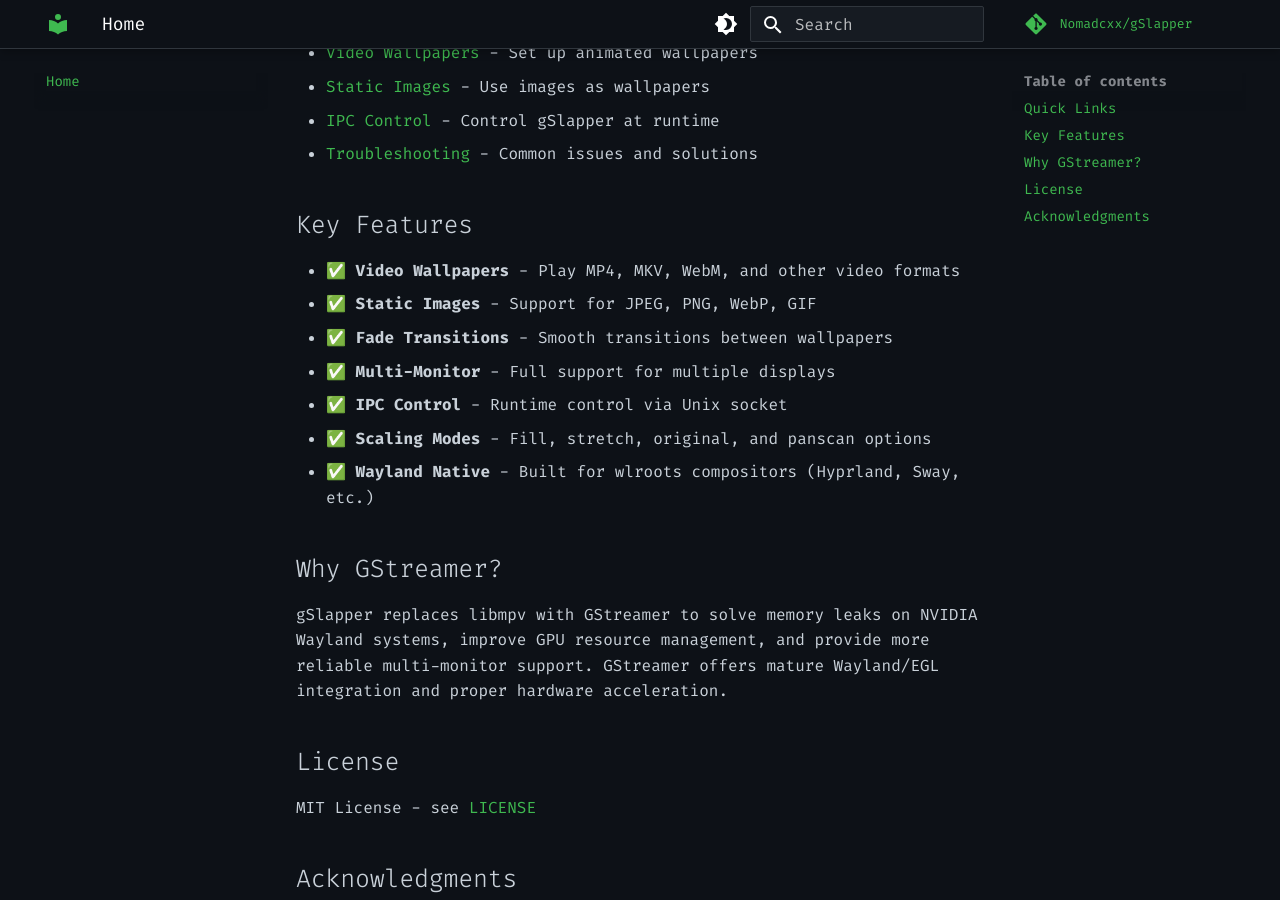
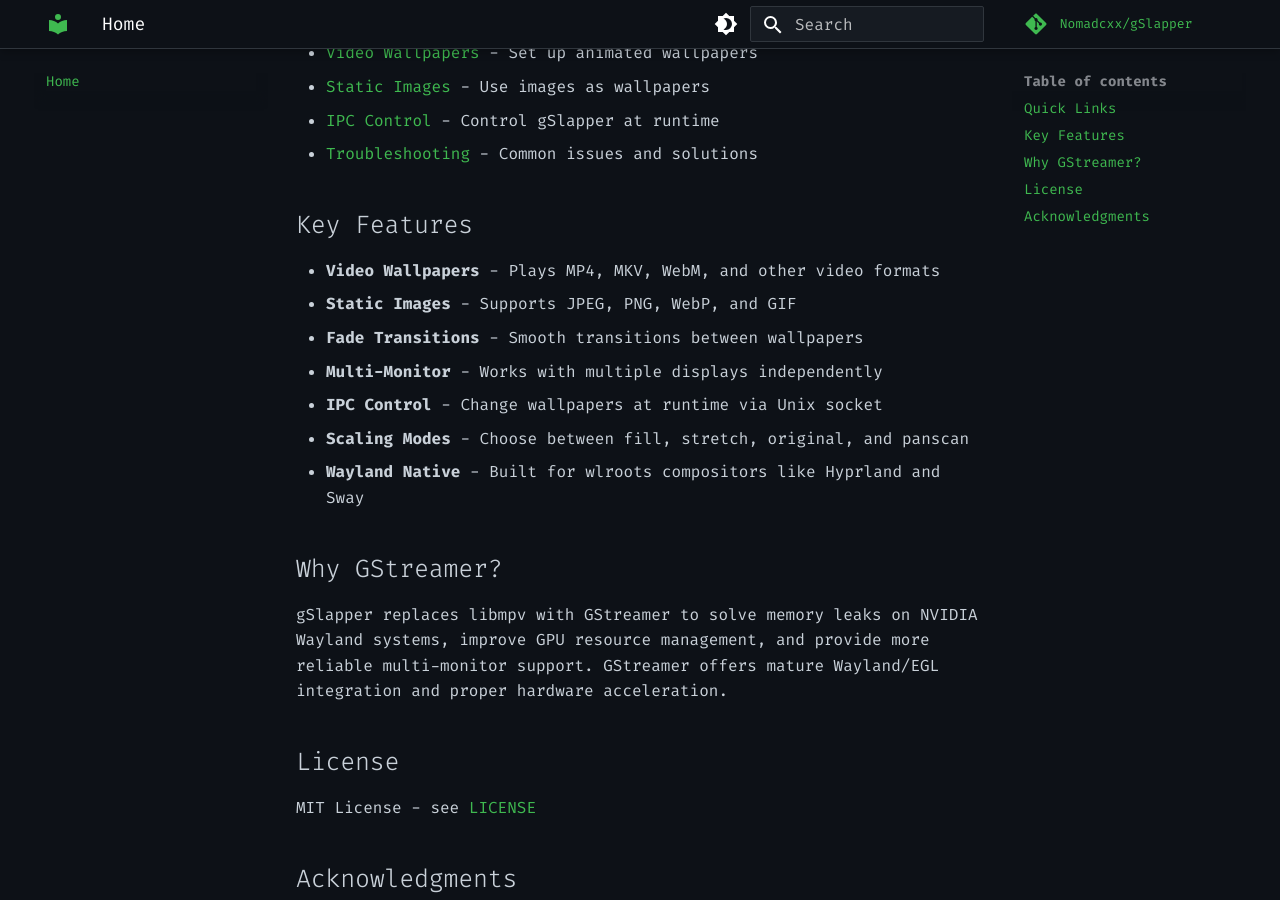
Before and after one commit to Nomadcxx/gSlapper, an MkDocs documentation site: the page built from docs/index.md, in a window 1280 px wide and 900 px high, scrolled down 657 px. Built offline with MkDocs 1.6.1 and Material for MkDocs 9.7.7, drawn with Linux system fonts in a browser that asks for light colours; comment, search, counter and statistics services are not loaded.

Commit message:
Remove emojis from documentation for cleaner appearance

```diff
--- a/docs/index.md
+++ b/docs/index.md
@@ -19,13 +19,13 @@
 
 ## Key Features
 
-- ✅ **Video Wallpapers** - Play MP4, MKV, WebM, and other video formats
-- ✅ **Static Images** - Support for JPEG, PNG, WebP, GIF
-- ✅ **Fade Transitions** - Smooth transitions between wallpapers
-- ✅ **Multi-Monitor** - Full support for multiple displays
-- ✅ **IPC Control** - Runtime control via Unix socket
-- ✅ **Scaling Modes** - Fill, stretch, original, and panscan options
-- ✅ **Wayland Native** - Built for wlroots compositors (Hyprland, Sway, etc.)
+- **Video Wallpapers** - Plays MP4, MKV, WebM, and other video formats
+- **Static Images** - Supports JPEG, PNG, WebP, and GIF
+- **Fade Transitions** - Smooth transitions between wallpapers
+- **Multi-Monitor** - Works with multiple displays independently
+- **IPC Control** - Change wallpapers at runtime via Unix socket
+- **Scaling Modes** - Choose between fill, stretch, original, and panscan
+- **Wayland Native** - Built for wlroots compositors like Hyprland and Sway
 
 ## Why GStreamer?
 
```
